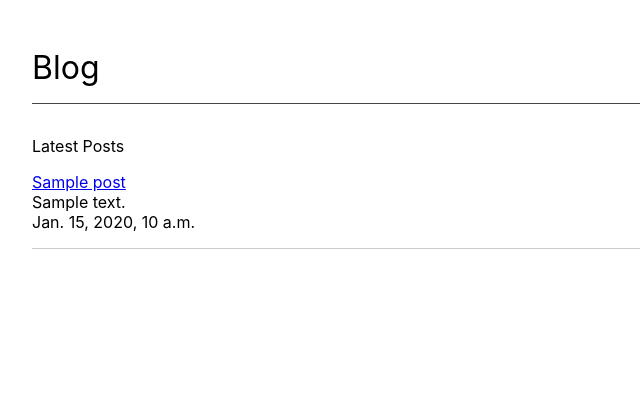
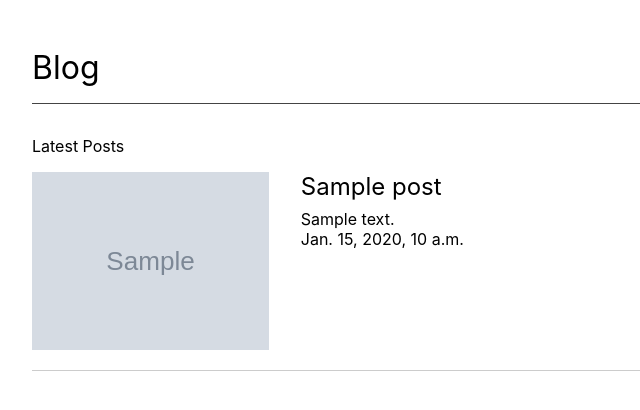
Before and after one commit to demicoder/django-blog, a Django app: page /post/ in a window 1280 px wide. Shown: the top 410 px of the page, without its empty margins (0-640 px from the left). Run offline with Django 3.2, Linux system fonts and the light colour scheme; tables that the repository leaves empty hold one stand-in row (values such as "Sample post"); grey boxes marked "Sample" are stand-in pictures.

Commit message:
Display homepage post to in flex

```diff
--- a/posts/templates/post_list.html
+++ b/posts/templates/post_list.html
@@ -10,6 +10,12 @@
 <div class="posts">
     {% for post in posts %}
     <div class="post">
+        <div class="post-list-thumbnail">
+            <a href="{{ post.slug }}">
+                <img src="{{ post.thumbnail.url }}" alt="{{ post.title }}">
+            </a>
+        </div>
+        <div class="post-list-content">
             <header>
                 <h2> <a href="{{ post.slug }}">{{ post.title }} </a> </h2>
             </header>
@@ -19,7 +25,7 @@
             <footer>
                 <p><time> {{ post.pub_date}}</time></p>
             </footer>
-
+        </div>
     </div>
     {% endfor %}
 </div>
--- a/public/css/style.css
+++ b/public/css/style.css
@@ -6,6 +6,7 @@
     box-sizing: border-box;
     font-weight: normal;
     font-size: 100%;
+    max-width: 100%;
 }
 
 .main-header {
@@ -28,6 +29,33 @@ body {
 .post {
     padding: 1rem 0;
     border-bottom: 1px solid #ccc;
+    display: flex;
+}
+
+.post h2 {
+    font-size: 1.5rem;
+    color: #000;
+    margin-bottom: .5rem;
+}
+
+
+.post h2 a {
+    color: inherit;
+    text-decoration: none;
+}
+
+.post h2 a:hover {
+    text-decoration: underline;
+}
+
+.post .post-list-thumbnail {
+    flex: .4;
+    margin-right: 2rem;
+    width: 100px;
+}
+
+.post .post-list-content {
+    flex: 1.6;
 }
 
 .post-single header h2 {
@@ -42,3 +70,10 @@ body {
     color: #444;
     font-size: .9rem;
 }
+
+.post-single img {
+    max-width: 80%;
+    display: block;
+    display: block;
+    margin: 2rem 0;
+}
```
Lines whose indentation alone changed are shown as unchanged.
